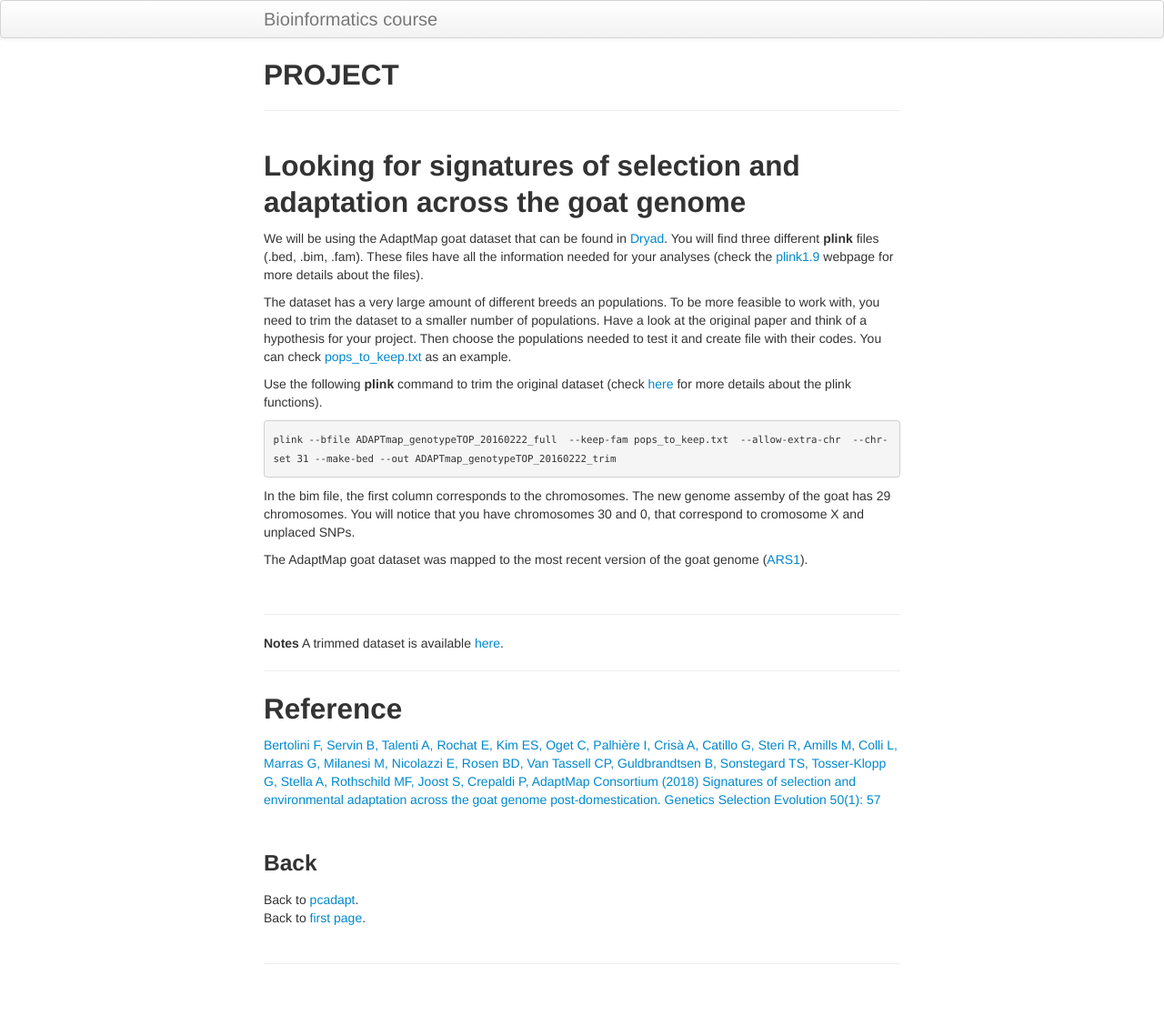
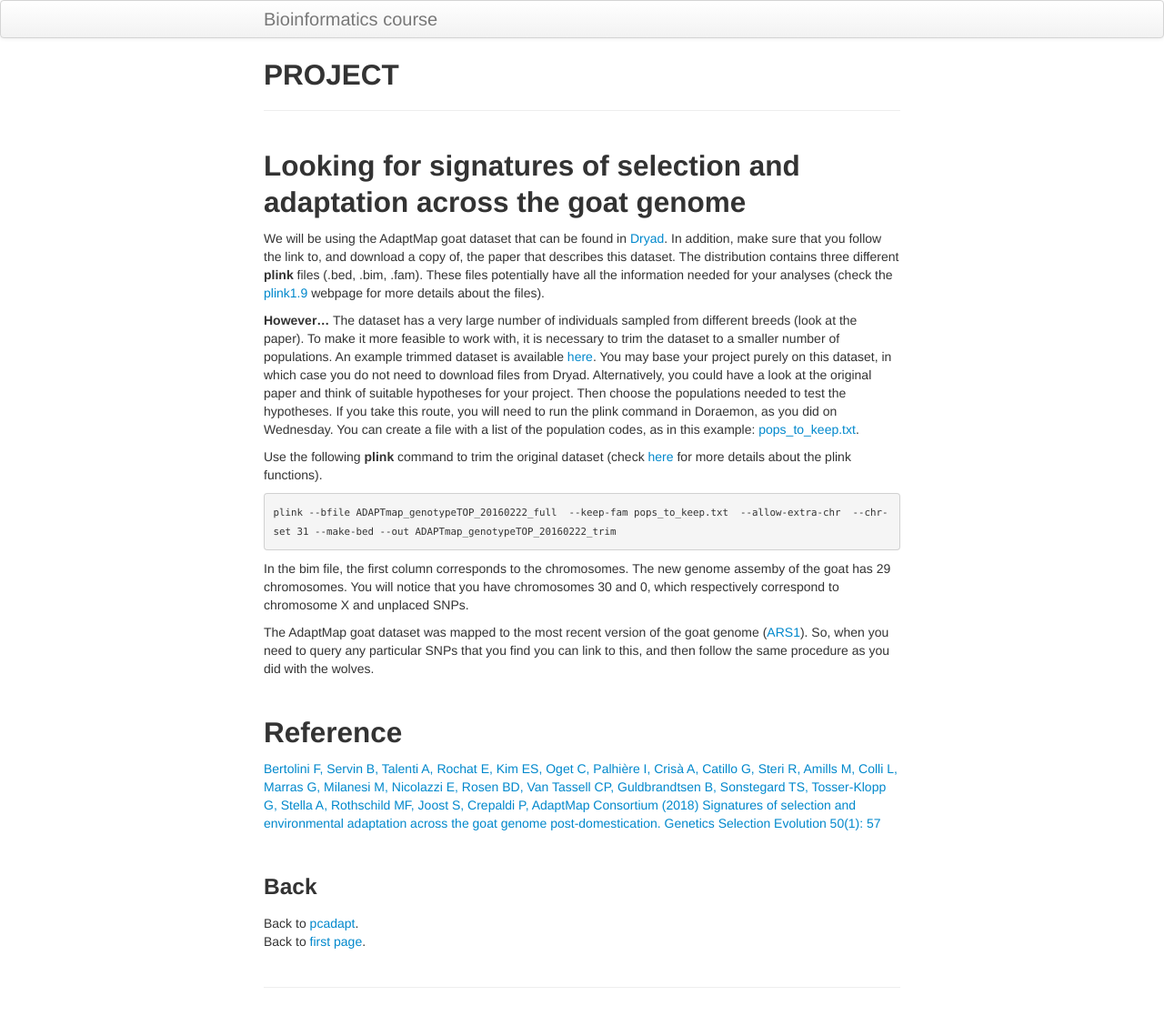
Before and after one commit to ritarasteiro/FieldCourse, a Jekyll site: the page built from pages/project.md, in a window 1280 px wide. Shown: the whole page at 91% size. Built offline with Jekyll 4.4.1, drawn with Linux system fonts in a browser that asks for light colours; before the commit the page ends 1091 px from its top, so only the background shows below that.

Commit message:
Update project.md

````diff
--- a/pages/project.md
+++ b/pages/project.md
@@ -6,31 +6,24 @@ title: PROJECT
 ## Looking for signatures of selection and adaptation across the goat genome
 
 
-We will be using the AdaptMap goat dataset that can be found in [Dryad](https://datadryad.org/resource/doi:10.5061/dryad.v8g21pt). You will find three different **plink** files (.bed, .bim, .fam). These files have all the information needed for your analyses (check the [plink1.9](https://www.cog-genomics.org/plink/1.9/formats) webpage for more details about the files).
+We will be using the AdaptMap goat dataset that can be found in [Dryad](https://datadryad.org/resource/doi:10.5061/dryad.v8g21pt). In addition, make sure that you follow the link to, and download a copy of, the paper that describes this dataset. The distribution contains three different **plink** files (.bed, .bim, .fam). These files potentially have all the information needed for your analyses (check the [plink1.9](https://www.cog-genomics.org/plink/1.9/formats) webpage for more details about the files).
 
 
-
-The dataset has a very large amount of different breeds an populations. To be more feasible to work with, you need to trim the dataset to a smaller number of populations. Have a look at the original paper and think of a hypothesis for your project. Then choose the populations needed to test it and create file with their codes. You can check [pops_to_keep.txt](../data/pops_to_keep.txt) as an example.
+**However...** The dataset has a very large number of individuals sampled from different breeds (look at the paper). To make it more feasible to work with, it is necessary to trim the dataset to a smaller number of populations. An example trimmed dataset is available [here](../data/goat_trim.zip). You may base your project purely on this dataset, in which case you do not need to download files from Dryad. Alternatively, you could have a look at the original paper and think of suitable hypotheses for your project. Then choose the populations needed to test the hypotheses. If you take this route, you will need to run the plink command in Doraemon, as you did on Wednesday. You can create a file with a list of the population codes, as in this example: [pops_to_keep.txt](../data/pops_to_keep.txt).
 
 Use the following **plink** command to trim the original dataset (check [here](https://www.cog-genomics.org/plink/1.9/index) for more details about the plink functions).
 
 ```
 plink --bfile ADAPTmap_genotypeTOP_20160222_full  --keep-fam pops_to_keep.txt  --allow-extra-chr  --chr-set 31 --make-bed --out ADAPTmap_genotypeTOP_20160222_trim
 ```
-In the bim file, the first column corresponds to the chromosomes. The new  genome assemby of the goat has 29 chromosomes. You will notice that you have chromosomes 30 and 0, that correspond to cromosome X and unplaced SNPs.
+In the bim file, the first column corresponds to the chromosomes. The new  genome assemby of the goat has 29 chromosomes. You will notice that you have chromosomes 30 and 0, which respectively correspond to chromosome X and unplaced SNPs.
 
-The AdaptMap goat dataset was mapped to the most recent version of the goat genome ([ARS1](https://www.ncbi.nlm.nih.gov/genome/gdv/browser/?acc=GCF_001704415.1&context=genome)).
+The AdaptMap goat dataset was mapped to the most recent version of the goat genome ([ARS1](https://www.ncbi.nlm.nih.gov/genome/gdv/browser/?acc=GCF_001704415.1&context=genome)). So, when you need to query any particular SNPs that you find you can link to this, and then follow the same procedure as you did with the wolves.
 
 
 
 <br/>
 
------------------------------------------
-**Notes**
-A trimmed dataset is available [here](../data/goat_trim.zip).
-
-
-----------------------------------------------------
 
 
 ## Reference
````
